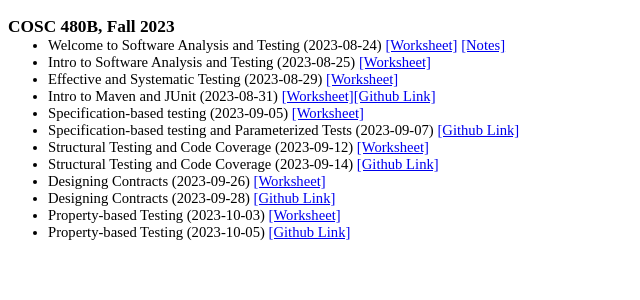
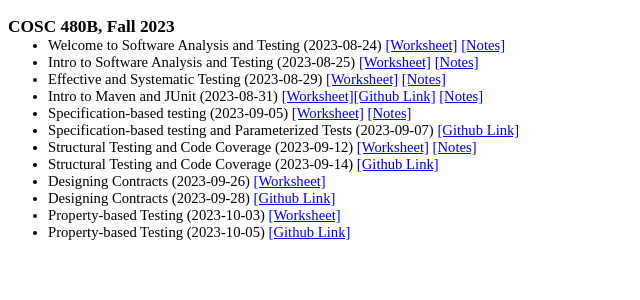
Before and after one commit to georgianahaldeman/cosc480, a Jekyll site: the page built from docs/notes/index.md, in a window 1280 px wide. Shown: the top 300 px of the page, without its empty margins (0-640 px from the left). Built offline with Jekyll 4.4.1, drawn with Linux system fonts in a browser that asks for light colours; our own code applies the rules of GitHub Pages for plain Markdown files.

Commit message:
pushing some answer sheets

```diff
--- a/docs/notes/index.md
+++ b/docs/notes/index.md
@@ -2,17 +2,17 @@
 
 - Welcome to Software Analysis and Testing (2023-08-24) [[Worksheet]](./notes/8_24.pdf) [[Notes]](./answers/8_24_answers.pdf)
 
-- Intro to Software Analysis and Testing (2023-08-25) [[Worksheet]](./notes/8_25.pdf)
+- Intro to Software Analysis and Testing (2023-08-25) [[Worksheet]](./notes/8_25.pdf) [[Notes]](./answers/8_25_answers.pdf)
 
-- Effective and Systematic Testing (2023-08-29) [[Worksheet]](./notes/8_29.pdf)
+- Effective and Systematic Testing (2023-08-29) [[Worksheet]](./notes/8_29.pdf) [[Notes]](./answers/8_29_answers.pdf)
 
-- Intro to Maven and JUnit (2023-08-31) [[Worksheet]](./notes/8_31.pdf)[[Github Link]](https://classroom.github.com/a/4026OMRf)
+- Intro to Maven and JUnit (2023-08-31) [[Worksheet]](./notes/8_31.pdf)[[Github Link]](https://classroom.github.com/a/4026OMRf) [[Notes]](./answers/8_31_answers.pdf)
 
-- Specification-based testing (2023-09-05) [[Worksheet]](./notes/9_5.pdf)
+- Specification-based testing (2023-09-05) [[Worksheet]](./notes/9_5.pdf) [[Notes]](./answers/9_5_answers.pdf)
 
 - Specification-based testing and Parameterized Tests (2023-09-07) [[Github Link]](https://classroom.github.com/a/nQU90pRm)
 
-- Structural Testing and Code Coverage (2023-09-12) [[Worksheet]](./notes/9_12.pdf)
+- Structural Testing and Code Coverage (2023-09-12) [[Worksheet]](./notes/9_12.pdf) [[Notes]](./answers/9_12_answers.pdf)
 
 - Structural Testing and Code Coverage (2023-09-14) [[Github Link]](https://classroom.github.com/a/GksgnPgQ)
 
```
Also changed, not shown: 5 other files.
